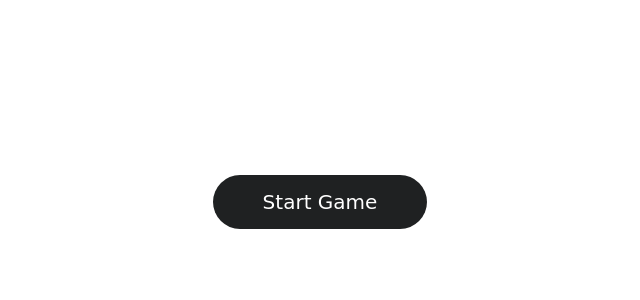
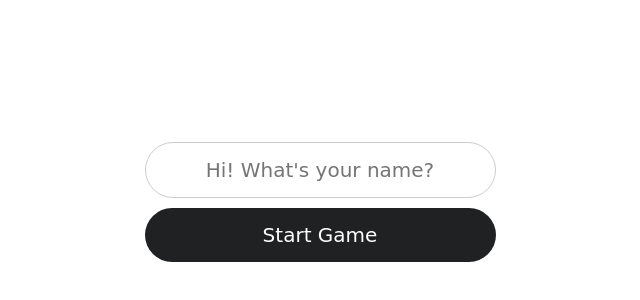
Before and after one commit to niclasbork/memory, a website built with Vite: page index.html in a window 1280 px wide. Shown: the part 198-498 px from the top of the page, without its empty margins (320-960 px from the left). Built offline with nearby package versions, Linux system fonts and the light colour scheme; a web font is replaced by a local one.

Commit message:
checkname, input

```diff
--- a/assets/css/style.scss
+++ b/assets/css/style.scss
@@ -20,6 +20,7 @@ body {
   margin: 0;
   display: flex;
   place-items: center;
+  justify-content: center;
   min-width: 320px;
   min-height: 100vh;
   user-select: none;
@@ -27,12 +28,25 @@ body {
 
   #app {
     max-width: 1280px;
-    margin: 0 auto;
-    padding: 2rem;
+    display: flex;
+    justify-content: center;
+    flex-direction: column;
+    padding: 1rem;
 
-    .new-game {
-      display: none;
-      margin: 50px auto;
+    form {
+      display: flex;
+      justify-content: center;
+      margin-bottom: 10px;
+
+      > input {
+        border: 1px solid #ccc;
+        border-radius: 30px;
+        padding: 15px 50px;
+        font-size: 20px;
+        font-family: 'Playpen Sans', cursive;
+        outline: none;
+        text-align: center;
+      }
     }
 
     .memory-game {
@@ -78,6 +92,11 @@ body {
       }
     }
 
+    .new-game {
+      display: none;
+      margin: 30px auto;
+    }
+
     button {
       cursor: pointer;
       font-size: 20px;
--- a/assets/js/main.js
+++ b/assets/js/main.js
@@ -8,6 +8,8 @@ import data from '../data/memory.json';
 const memoryWrapper = document.querySelector(".memory-game");
 const startGame = document.querySelector(".start-game");
 const newGame = document.querySelector(".new-game");
+const form = document.querySelector("form");
+const input = document.querySelector("input");
 let memoryCard;
 
 const init = function() {
@@ -30,6 +32,22 @@ const init = function() {
     shuffleCards();
     flipCard();
 };
+
+// const checkName = function() {
+//     startGame.disabled = true;
+//     input.addEventListener("input", function() {
+//         let nameValue = input.value;
+//         startGame.disabled = false;
+//         startGame.addEventListener("click", function() {
+//             console.log(nameValue);
+//             let player = document.createElement("h1");
+//             player.textContent = nameValue;
+//             document.querySelector("#app").prepend("Player: ", player);
+//         });
+//     });
+// };
+
+// checkName();
 
 const shuffleCards = function() {
     console.log("Shuffle!");
@@ -79,14 +97,14 @@ const checkForPairsIfTwoCardsAreOpen = function(callback) {
     }
 };
 
-const checkForWin = function(el) {
-    // console.log("check", el);
-    for(let i = 0; el.length; i++) {
-        if(el.classList.contains("is-open")) {
-            console.log("HIT");
-        }
-    }
-};
+// const checkForWin = function(el) {
+//     // console.log("check", el);
+//     for(let i = 0; el.length; i++) {
+//         if(el.classList.contains("is-open")) {
+//             console.log("HIT");
+//         }
+//     }
+// };
 
 const resetCards = function(element) {
     for(let i = 0; i < element.length; i++) {
@@ -100,6 +118,7 @@ startGame.addEventListener("click", function() {
     init();
     startGame.style.display = "none";
     newGame.style.display = "block";
+    form.style.display = "none";
 });
 
 newGame.addEventListener("click", function() {
--- a/index.html
+++ b/index.html
@@ -8,8 +8,11 @@
   </head>
   <body>
     <div id="app">
+      <form>
+        <input type="text" placeholder="Hi! What's your name?" />
+      </form>
       <div class="memory-game"></div>
-      <button class="start-game">Start Game</button>
+      <button class="start-game" type="submit">Start Game</button>
       <button class="new-game">New Game</button>
     </div>
     <script type="module" src="./assets/js/main.js"></script>
```
